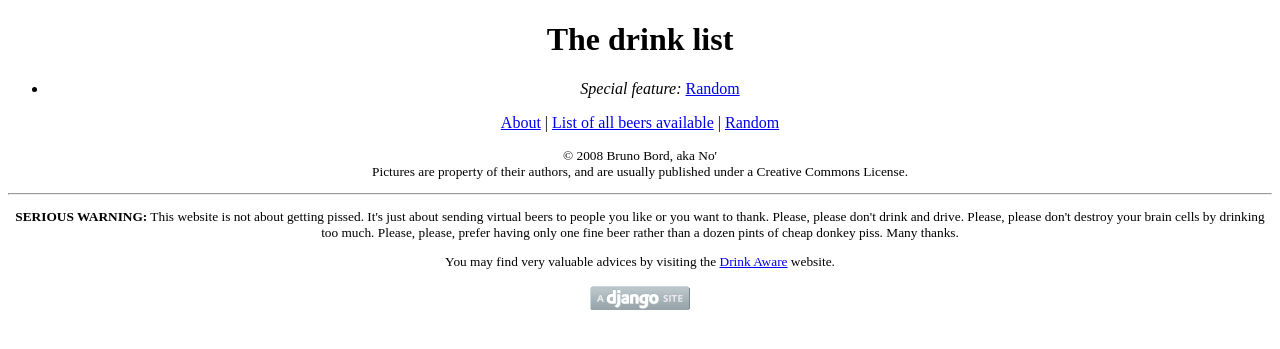
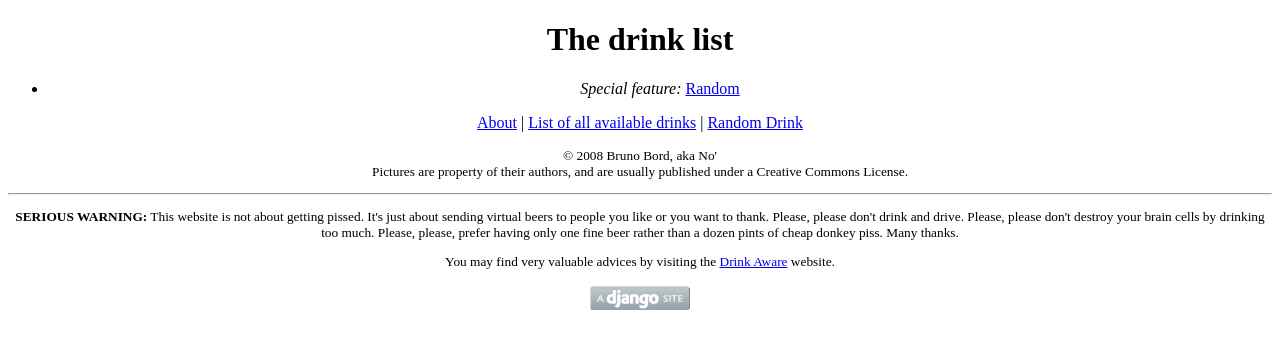
Before and after one commit to brunobord/beeroverip, a Django app: template templates/drinks/drink_list.html in a window 1280 px wide. Shown: the top 349 px of the page. Run offline with Django 3.2, Linux system fonts and the light colour scheme; the template is opened without the code that fills it, so the values that code supplies are empty.

Commit message:
Changed templates to change footer links. We absolutely need redesign.

```diff
--- a/templates/default.html
+++ b/templates/default.html
@@ -23,12 +23,13 @@
 {% block content %}
 {% endblock %}
 <div id="footer">
+{% block foot_menu %}
 <p>
     <a href="/about/">{% trans "About" %}</a> |
     <a href="{% url beer_list %}">{% trans "List of all beers available" %}</a> |
     <a href="{% url beer_random %}">{% trans "Random" %}</a>
 </p>
-
+{% endblock %}
 <p class="copyright">&copy; {% now "Y" %} Bruno Bord, aka No'<br />{% trans "Pictures are property of their authors, and are usually published under a Creative Commons License." %}</p>
 <hr />
 <p class="copyright">{% blocktrans %}<strong>SERIOUS WARNING:</strong> This website is not about getting pissed. It's just about sending virtual beers to people you like or you want to thank. Please, please don't drink and drive. Please, please don't destroy your brain cells by drinking too much. Please, please, prefer having only one fine beer rather than a dozen pints of cheap donkey piss. Many thanks.{% endblocktrans %}</p>
--- /dev/null
+++ b/templates/default_drink.html
@@ -0,0 +1,10 @@
+{% extends "default.html" %}
+{% load i18n %}
+
+{% block foot_menu %}
+<p>
+    <a href="/about/">{% trans "About" %}</a> |
+    <a href="{% url drink_list %}">{% trans "List of all available drinks" %}</a> |
+    <a href="{% url drink_random %}">{% trans "Random Drink" %}</a>
+</p>
+{% endblock %}
--- a/templates/drinks/drink_detail.html
+++ b/templates/drinks/drink_detail.html
@@ -1,4 +1,4 @@
-{% extends "default.html" %}
+{% extends "default_drink.html" %}
 {% load i18n %}
 
 {% block title %}{{ block.super }} - {{ drink.name }}{% endblock %}
--- a/templates/drinks/drink_list.html
+++ b/templates/drinks/drink_list.html
@@ -1,4 +1,4 @@
-{% extends "default.html" %}
+{% extends "default_drink.html" %}
 {% load i18n %}
 
 {% block title %}{{ block.super }} - {% trans "The drink list" %}{% endblock %}
```
